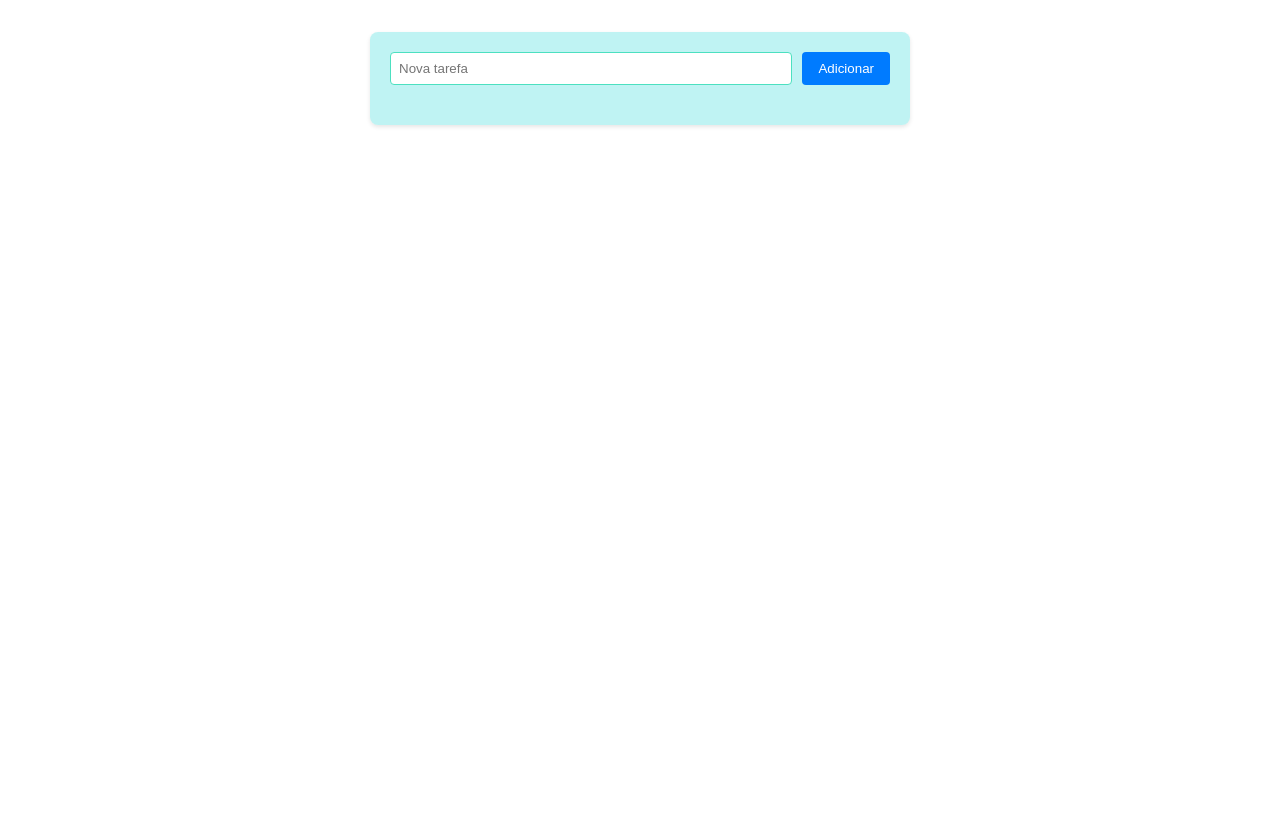
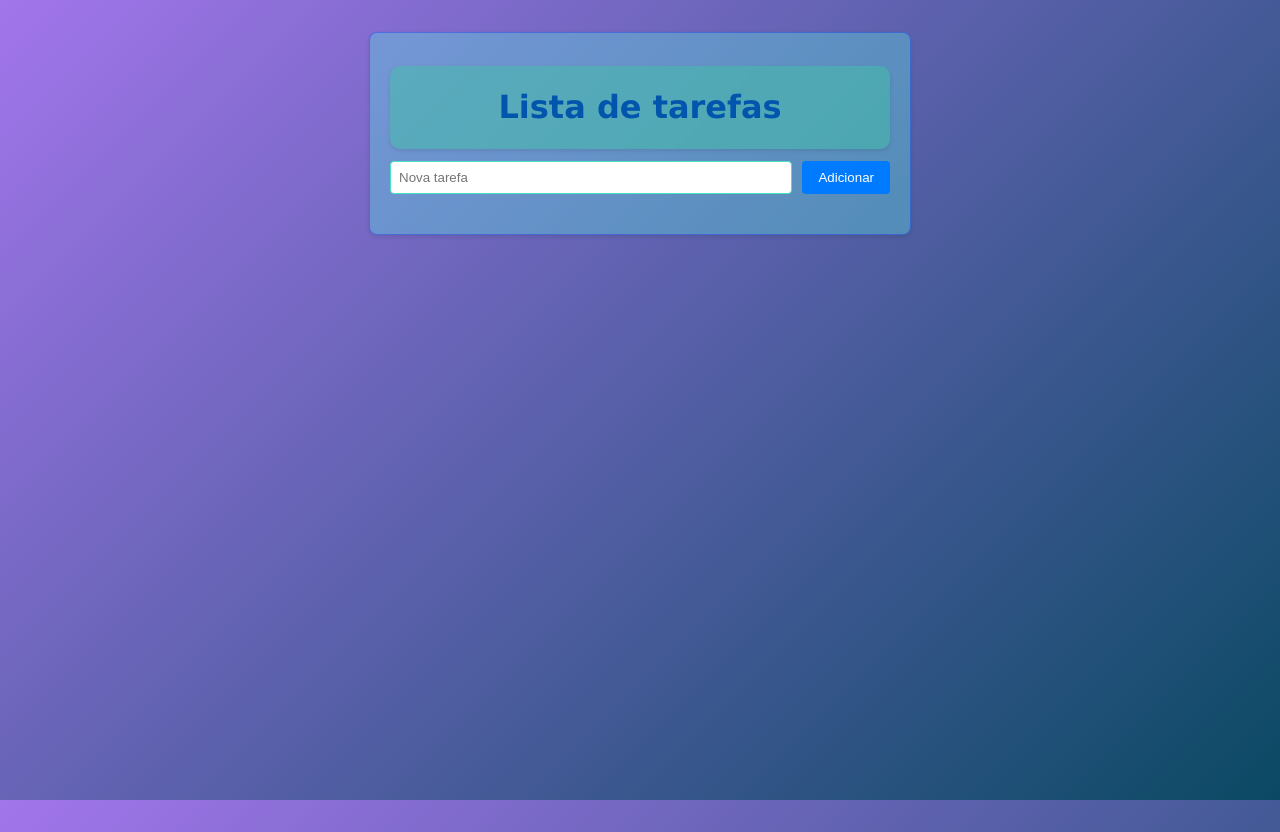
Before and after one commit to horacdev/Task-list-angular, an Angular app: page / in a window 1280 px wide. Before the commit the page ends 800 px from the top, so only its background shows below. Built offline with nearby package versions, Linux system fonts and the light colour scheme.

Commit message:
modificações no estilo

```diff
--- a/src/app/task-list/task-list.component.css
+++ b/src/app/task-list/task-list.component.css
@@ -1,14 +1,33 @@
 .container {
-    max-width: 500px;
-    margin: 2rem auto;
-    padding: 20px;
-    font-family: Arial, sans-serif;
-    background-color: #5be0e063;
+  max-width: 500px;
+  margin: 2rem auto;
+  padding: 20px;
+  background-color: rgba(91, 224, 224, 0.363);
+  box-shadow: 0 2px 4px rgba(0,0,0,0.1);
+  border-radius: 8px;
+  position: relative;
+  backdrop-filter: blur(2px);
+  border: 1px solid rgba(0, 16, 241, 0.3);
+}
+  #titulo{
+    color: #0255ad;
+    text-align: center;
+    gap: 10px;
+    margin: 0.8rem 0;
+    padding: 1px;
     box-shadow: 0 2px 4px rgba(0,0,0,0.1);
-    border-radius: 8px;
-    position: relative;
+    border-radius: 10px;
+    background-color: #43c0a580;
+  }
+  html, body {
+    height: 100%;
+    margin: 0;
   }
 
+  body {
+    background: linear-gradient(135deg, #f5f7fa, #0464ff);
+    background-attachment: fixed;
+  }
   .input-section {
     display: flex;
     gap: 10px;
--- a/src/app/task-list/task-list.component.html
+++ b/src/app/task-list/task-list.component.html
@@ -1,4 +1,7 @@
 <div class="container">
+  <div id="titulo">
+    <h1>Lista de tarefas</h1>
+  </div>
   <div class="input-section">
     <input
       type="text"
--- a/src/app/task-list/task-list.component.ts
+++ b/src/app/task-list/task-list.component.ts
@@ -24,7 +24,7 @@ export class TaskListComponent {
       this.showError = false;
     } else {
       this.showError = true;
-      setTimeout(() => this.showError = false, 4000); // Auto-esconde após 2s
+      setTimeout(() => this.showError = false, 2000); // Auto-esconde após 2s
     }
   }
 
--- a/src/styles.css
+++ b/src/styles.css
@@ -1 +1,10 @@
-/* You can add global styles to this file, and also import other style files */
+html, body {
+    height: 100%;
+    margin: 0;
+    padding: 0;
+  }
+
+  body {
+    background: linear-gradient(135deg, #a275eb, #0a4963) fixed;
+    font-family: 'Lucida Sans', sans-serif;
+  }
```
